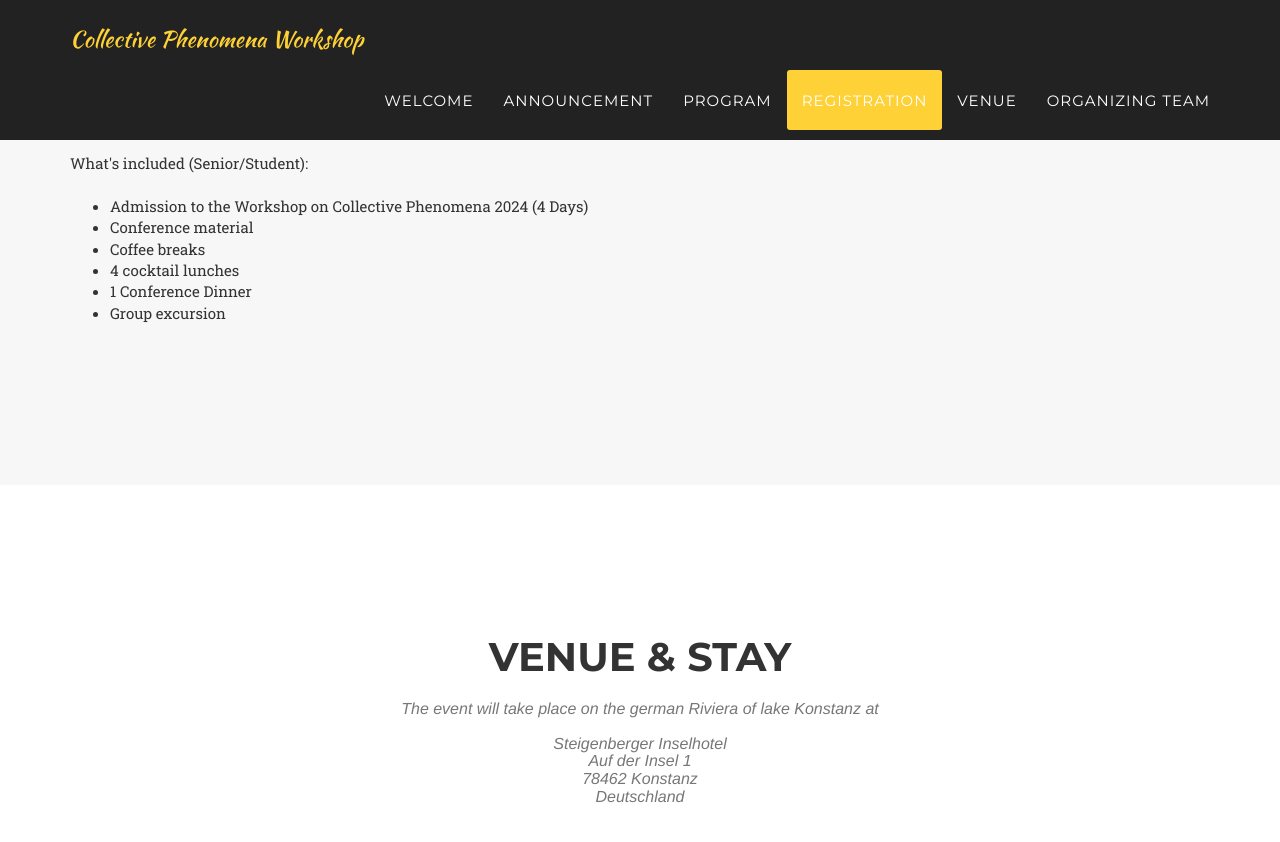
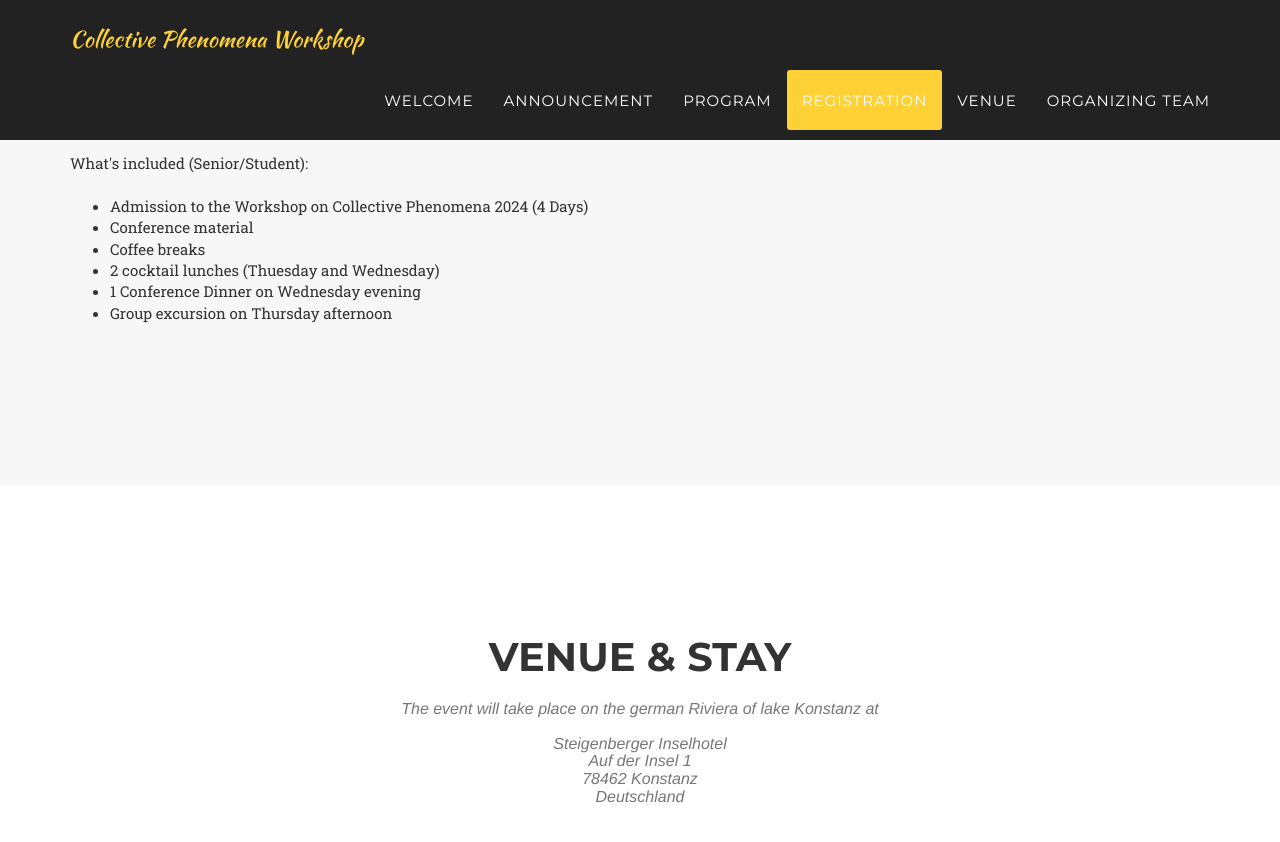
Before and after one commit to KilianSeibold/KilianSeibold.github.io, a Jekyll site: the page built from index.html, in a window 1280 px wide and 900 px high, scrolled down 4158 px, cut to the strip 0-846 px from the top of the window. Shown: the top 842 px of the strip. Built offline with Jekyll 4.4.1, drawn with Linux system fonts in a browser that asks for light colours; some web fonts are replaced.

Commit message:
Update registration.html

```diff
--- a/_includes/registration.html
+++ b/_includes/registration.html
@@ -50,9 +50,9 @@ What's included (Senior/Student):<br><br>
 <li> Admission to the Workshop on Collective Phenomena 2024 (4 Days) </li>
 <li> Conference material</li>
   <li> Coffee breaks</li>
-  <li> 4 cocktail lunches</li>
-  <li> 1 Conference Dinner</li>
- <li> Group excursion</li>
+  <li> 2 cocktail lunches (Thuesday and Wednesday)</li>
+  <li> 1 Conference Dinner on Wednesday evening</li>
+ <li> Group excursion on Thursday afternoon</li>
 </ul>
 
         </div>
```
